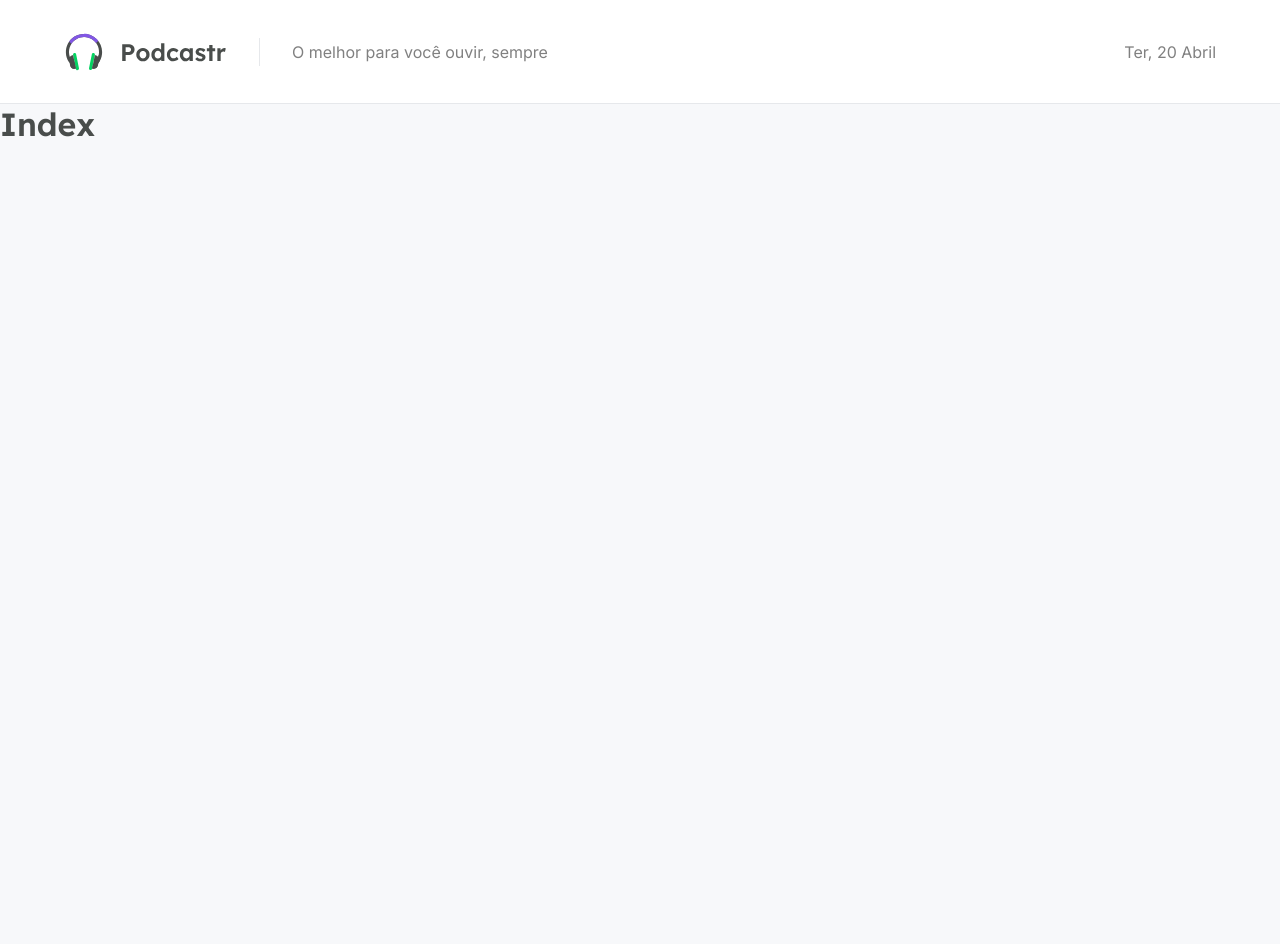
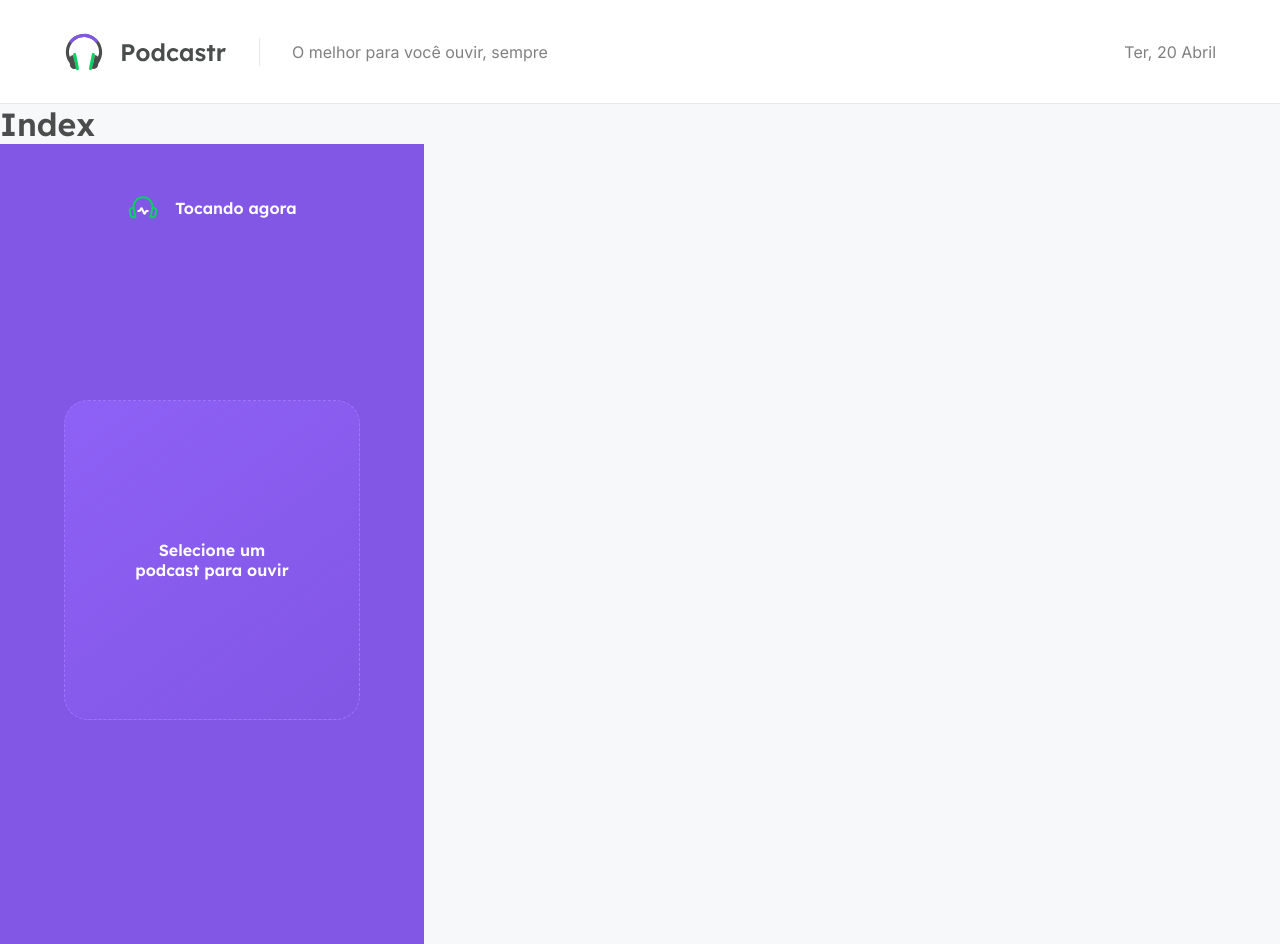
Before and after one commit to camilamiz/podcstr-njs, a Next.js app: page / in a window 1280 px wide. Before the commit the page ends 800 px from the top, so only its background shows below. Built offline with nearby package versions, Linux system fonts and the light colour scheme.

Commit message:
add player component and styles

```diff
--- a/src/components/Player/index.tsx
+++ b/src/components/Player/index.tsx
@@ -2,8 +2,15 @@ import styles from './styles.module.scss';
 
 export function Player () {
   return (
-    <div>
-
+    <div className={styles.playerContainer}>
+      <header>
+        <img src="/playing.svg" alt="Tocando agora"/>
+        <strong>Tocando agora</strong>
+      </header>
+      <div className={styles.emptyPlayer}>
+        <strong>Selecione um podcast para ouvir</strong>
+      </div>
+      <footer></footer>
     </div>
   );
 }
--- a/src/components/Player/styles.module.scss
+++ b/src/components/Player/styles.module.scss
@@ -1,3 +1,39 @@
 .playerContainer {
+  padding: 3rem 4rem;
+  width: 26.5rem;
+  height: 100vh;
 
+  background: var(--purple-500);
+  color: var(--white);
+
+  display: flex;
+  flex-direction: column;
+  align-items: center;
+  justify-content: space-between;
+
+  header {
+    display: flex;
+    align-items: center;
+    gap: 1rem;
+  }
+
+  strong {
+    font-family: Lexend, sans-serif;
+    font-weight: 600;
+  }
 }
+
+.emptyPlayer {
+  width: 100%;
+  height: 20rem;
+  border: 1.5px dashed var(--purple-300);
+  border-radius: 1.5rem;
+  background: linear-gradient(143.8deg, rgba(145, 100, 250, 0.8) 0%, rgba(0, 0, 0, 0) 100%);
+
+  padding: 4rem;
+  text-align: center;
+
+  display: flex;
+  align-items: center;
+  justify-content: center;
+}
--- a/src/pages/_app.tsx
+++ b/src/pages/_app.tsx
@@ -1,11 +1,18 @@
+import '../styles/global.scss'
+
 import { Header } from '../components/Header'
-import '../styles/global.scss'
+import { Player } from '../components/Player'
+
+import styles from '../styles/app.module.scss'
 
 function MyApp({ Component, pageProps }) {
   return (
-    <div>
-      <Header />
-      <Component {...pageProps} />
+    <div className={styles.wraper}>
+      <main>
+        <Header />
+        <Component {...pageProps} />
+      </main>
+      <Player />
     </div>
   )
 }
--- a/src/styles/app.module.scss
+++ b/src/styles/app.module.scss
@@ -0,0 +1,7 @@
+.wrapper {
+  display: flex;
+
+  main {
+    flex: 1;
+  }
+}
```
Also changed, not shown: src/components/Header/styles.module.scss (line endings or trailing spaces).
